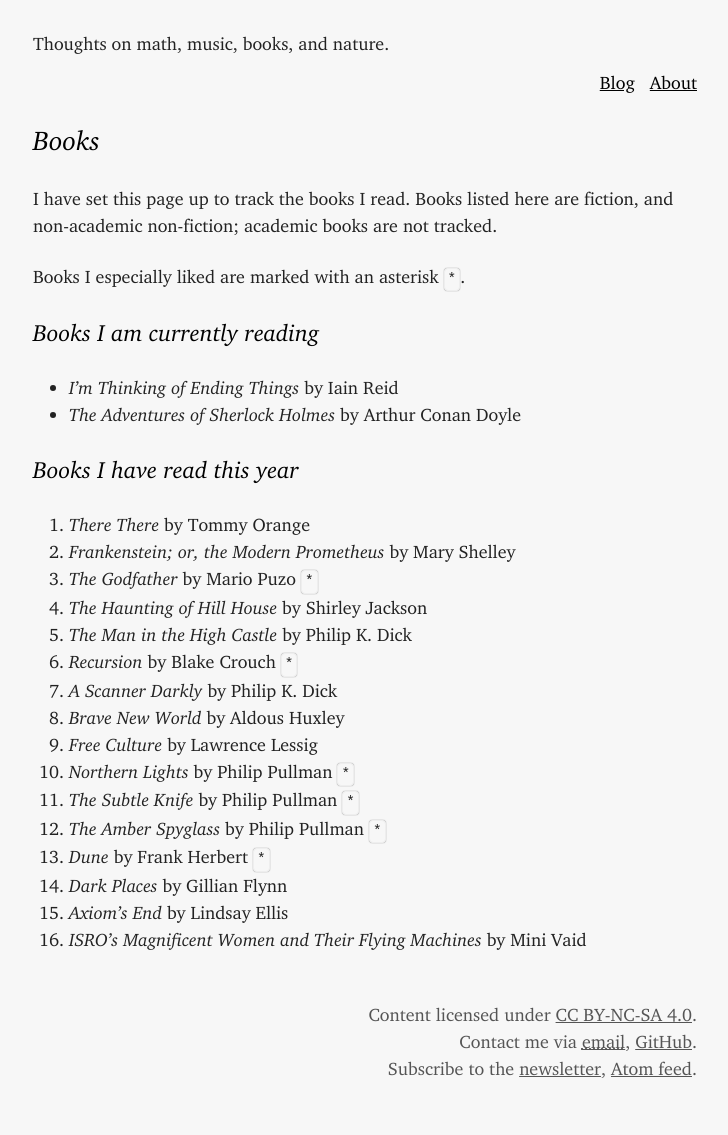
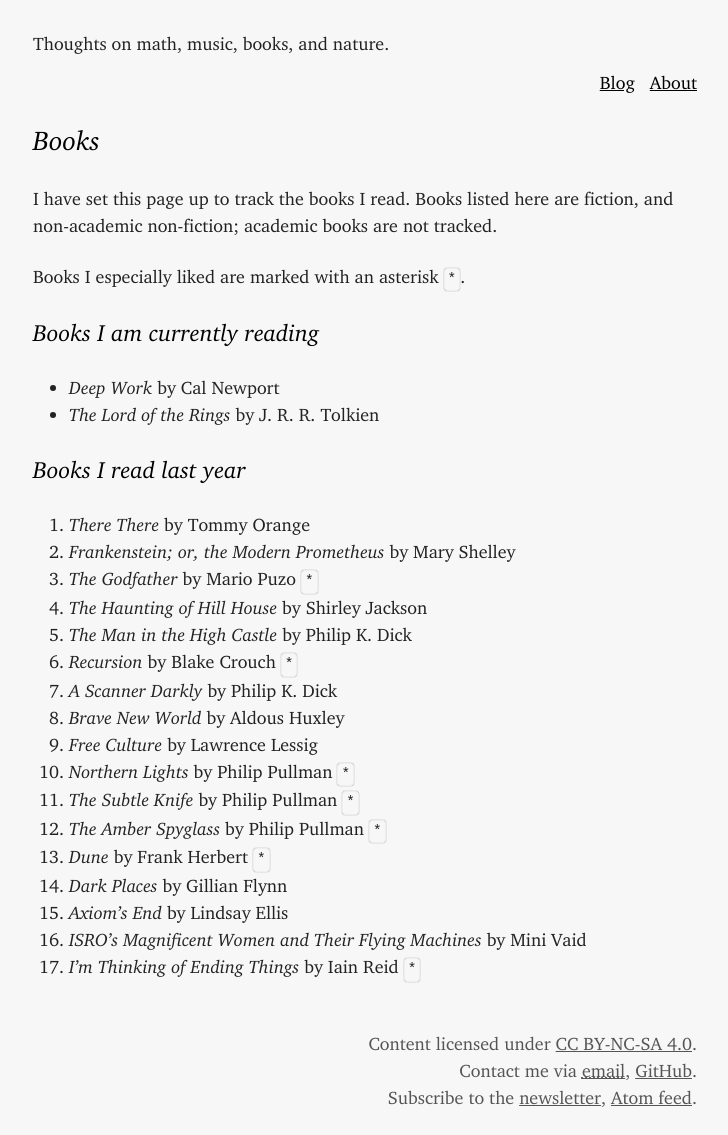
Before and after one commit to LeonardoGoller/LeonardoGoller.github.io, a Jekyll site: the page built from books.markdown, in a window 1280 px wide. Shown: the whole page, without its empty margins (275-1003 px from the left). Built offline with Jekyll 4.4.1, drawn with Linux system fonts in a browser that asks for light colours; comment, search, counter and statistics services are not loaded; before the commit the page ends 1106 px from its top, so only the background shows below that.

Commit message:
book list update

```diff
--- a/_config.yml
+++ b/_config.yml
@@ -31,11 +31,11 @@
 
 # Books I am currently reading
 currentbooks:
-  - title: "I'm Thinking of Ending Things"
-    author: Iain Reid
+  - title: Deep Work
+    author: Cal Newport
 
-  - title: The Adventures of Sherlock Holmes
-    author: Arthur Conan Doyle
+  - title: The Lord of the Rings
+    author: J. R. R. Tolkien
 
 
 # Build settings
--- a/books.markdown
+++ b/books.markdown
@@ -19,7 +19,7 @@
 {% endfor %}
 
 
-## Books I have read this year
+## Books I read last year
 
 1. _There There_ by Tommy Orange
 2. _Frankenstein; or, the Modern Prometheus_ by Mary Shelley
@@ -37,3 +37,4 @@
 14. _Dark Places_ by Gillian Flynn
 15. _Axiom's End_ by Lindsay Ellis
 16. _ISRO's Magnificent Women and Their Flying Machines_ by Mini Vaid
+17. _I'm Thinking of Ending Things_ by Iain Reid `*`
```
